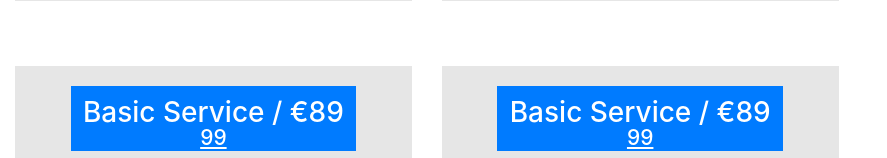
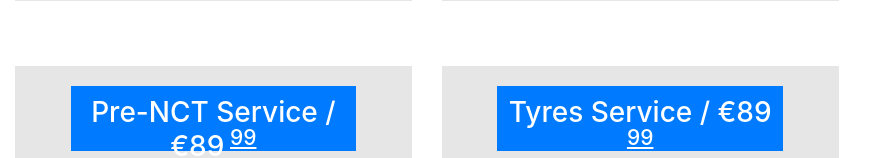
Before and after one commit to IonGorincioi/bestmotoserv, a Flask app: page /pricing in a window 1280 px wide. Shown: the part 700-858 px from the top of the page, without its empty margins (0-887 px from the left). Run offline with Flask 2, Linux system fonts and the light colour scheme; some libraries are stand-ins or nearby versions.

Commit message:
Pricing page designed

```diff
--- a/templates/pricing.html
+++ b/templates/pricing.html
@@ -51,7 +51,7 @@
       </h3>
     </div>
     <div class="picture">
-      <img src="../static/images/pricingpage_images/" />
+      <img src="../static/images/pricingpage_images/fullservice.jpg" />
     </div>
     <div class="serviceInfo"></div>
 
@@ -64,11 +64,11 @@
   <div class="services">
     <div class="serviceType bg-primary">
       <h3>
-        Basic Service / €89<sup> <u>99</u></sup>
+        Pre-NCT Service / €89<sup> <u>99</u></sup>
       </h3>
     </div>
     <div class="picture">
-      <img src="../static/images/pricingpage_images/" />
+      <img src="../static/images/pricingpage_images/Pre-NCT.jpg" />
     </div>
     <div class="serviceInfo"></div>
     <div class="bookService">
@@ -80,12 +80,12 @@
   <div class="services">
     <div class="serviceType bg-primary">
       <h3>
-        Basic Service / €89<sup> <u>99</u></sup>
+        Tyres Service / €89<sup> <u>99</u></sup>
       </h3>
     </div>
 
     <div class="picture">
-      <img src="../static/images/pricingpage_images/" />
+      <img src="../static/images/pricingpage_images/tyreservice.jpg" />
     </div>
 
     <div class="serviceInfo">
```
Also changed, not shown: static/images/pricingpage_images/fullservice.jpg (added), static/images/pricingpage_images/tyreservice.jpg (added), 1 other file.
